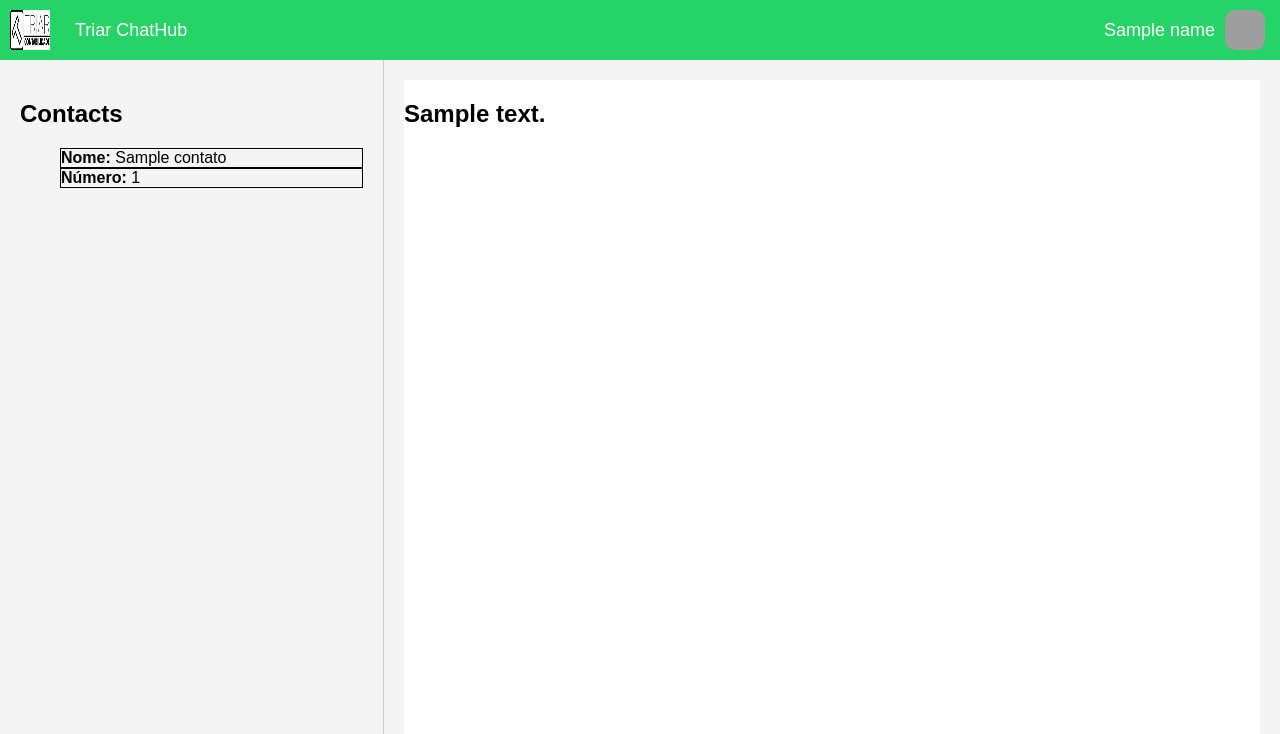
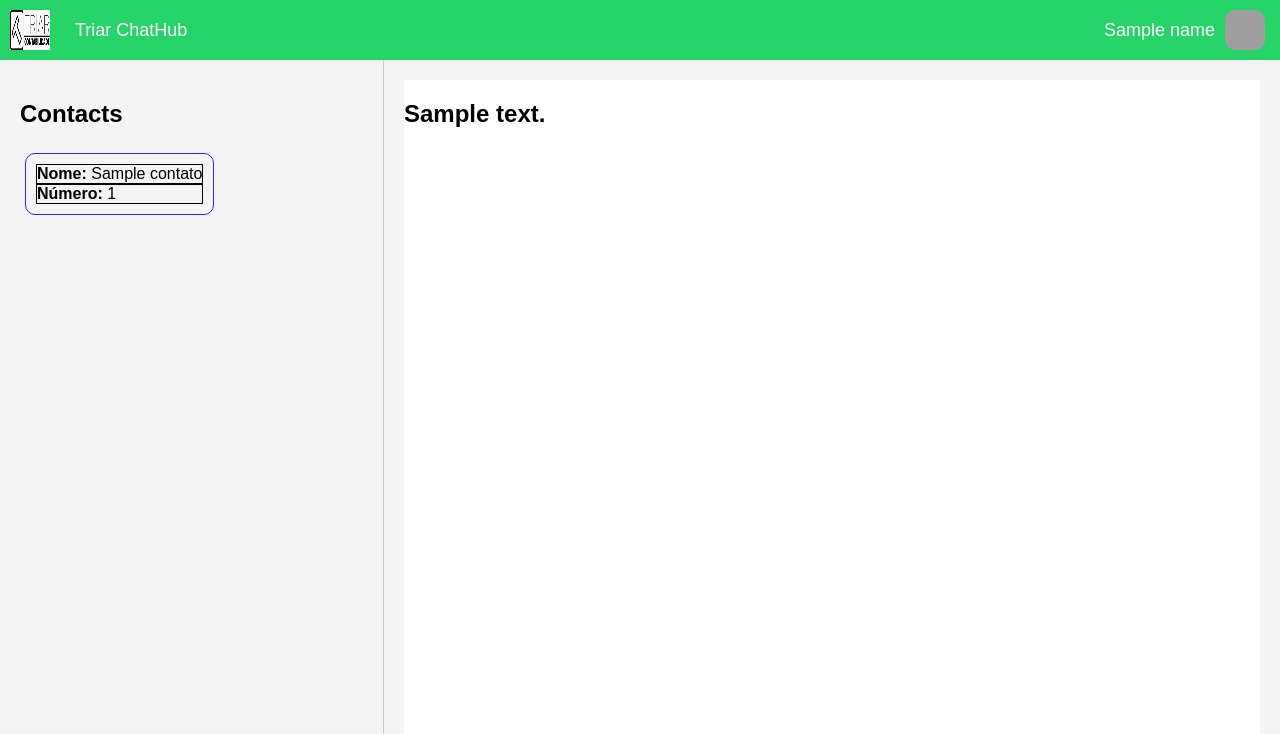
Before and after one commit to joaocruz1/ChatBot_Triar, a Flask app: template templates/principal.html in a window 1280 px wide. Shown: the top 734 px of the page. Run offline with Flask 3, Linux system fonts and the light colour scheme; the template is opened without the code that fills it: most values are stand-ins (such as "Sample title", 1, 10 or a date in 2020); grey boxes are pictures that could not be loaded.

Commit message:
Update main.css

```diff
--- a/static/main.css
+++ b/static/main.css
@@ -61,7 +61,7 @@ header {
     border-right: 1px solid #ccc;
 }
 
-.balao {
+ul {
       border: 1px solid #2925ff;
       padding: 10px;
       margin: 5px;
```
